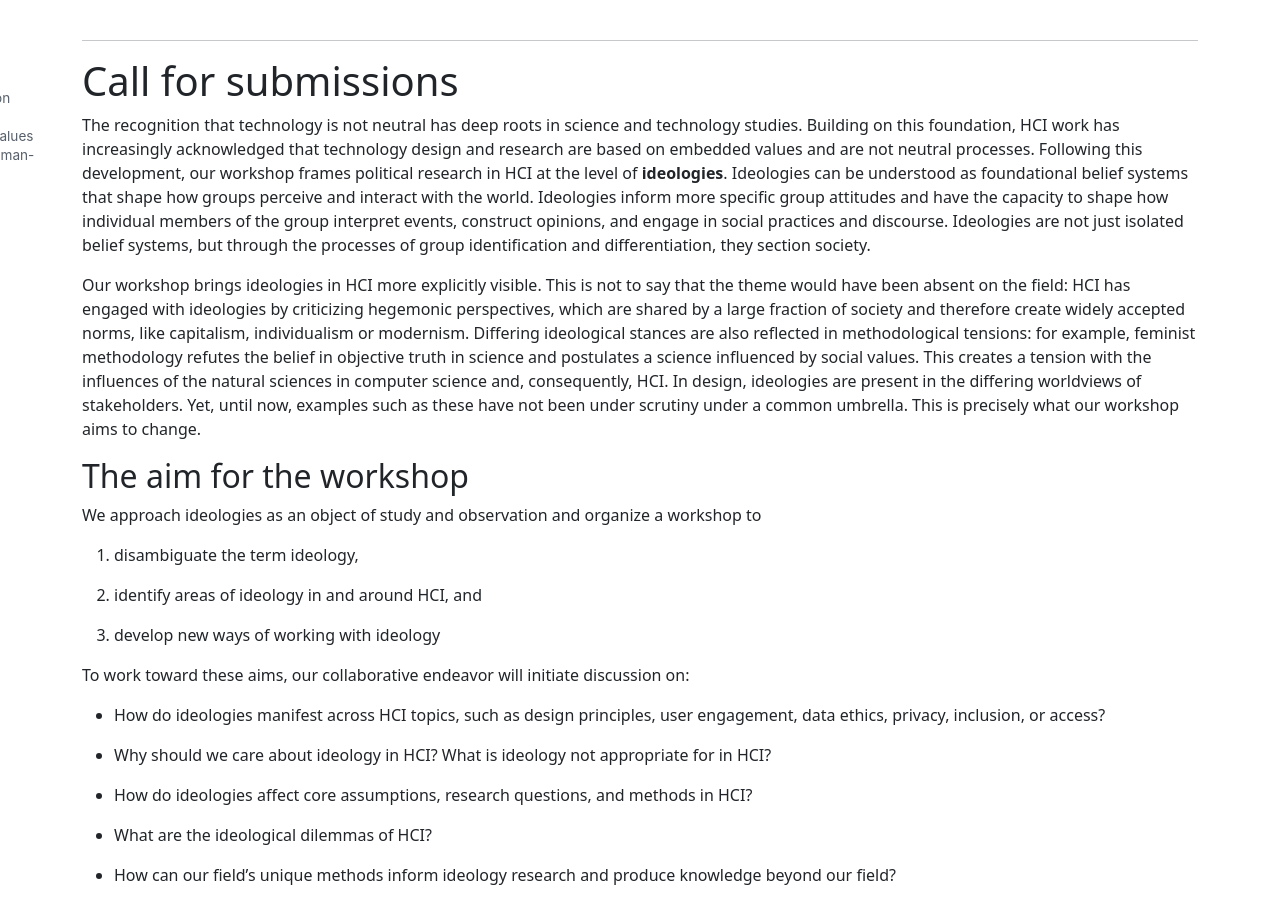
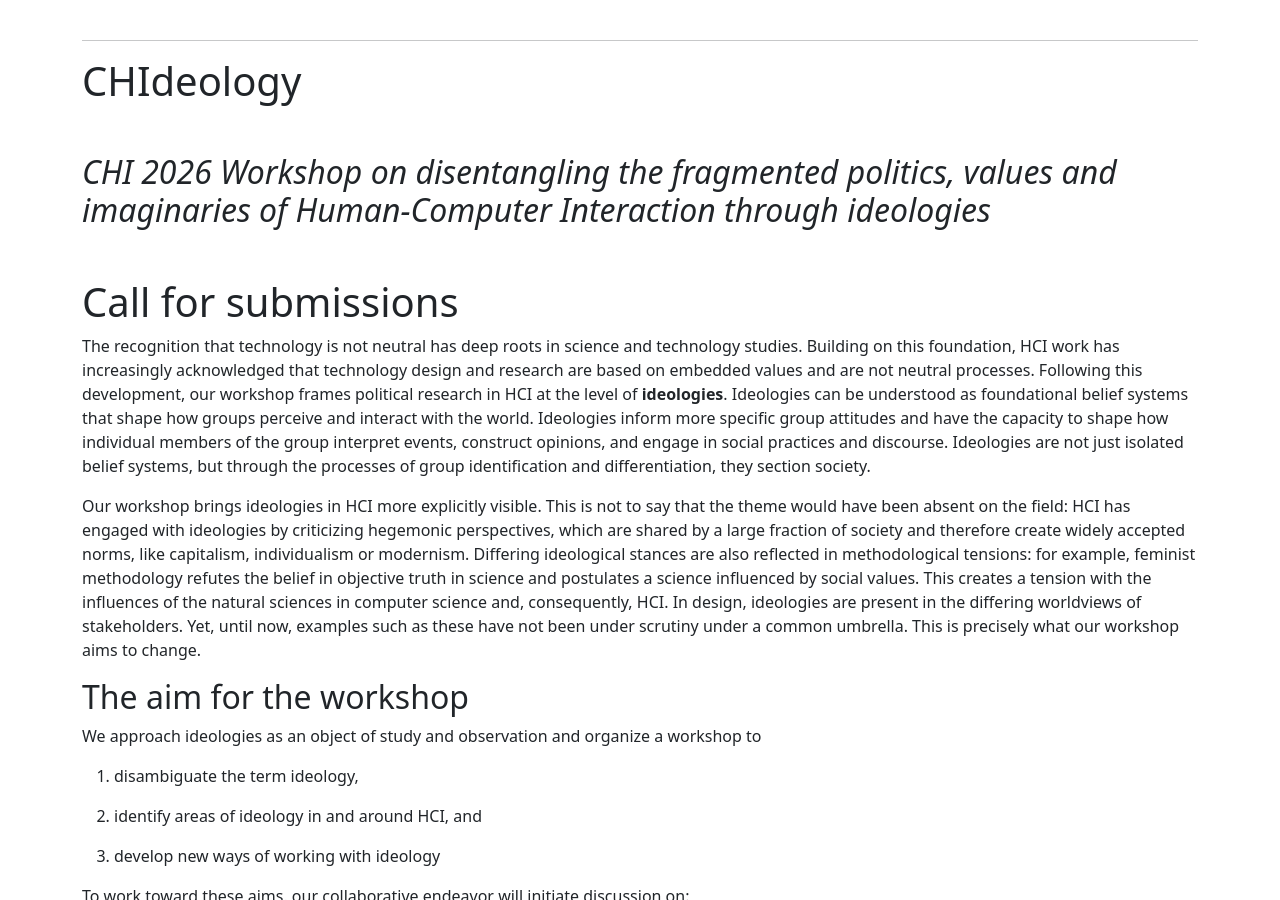
Before and after one commit to uh-soco/digital-ideologies-www, a Jekyll site: the page built from index.md, in a window 1280 px wide and 900 px high. Built offline with Jekyll 4.4.1, drawn with Linux system fonts in a browser that asks for light colours; our own code applies the rules of GitHub Pages for plain Markdown files.

Commit message:
Update index.md
tried to make it a bit more aesthetic

```diff
--- a/index.md
+++ b/index.md
@@ -2,12 +2,13 @@
 
 
 ---
-<div style="position: sticky; top: 30px; float: left; width: 200px; margin-left: -240px; border-left: 3px solid #0366d6; padding-left: 15px; font-family: -apple-system, BlinkMacSystemFont, 'Segoe UI', Helvetica, Arial, sans-serif;">
-  <h2 style="font-size: 1.25rem; margin-top: 0; color: #24292e;">CHIdeology</h2>
-  <p style="font-size: 0.85rem; color: #57606a; line-height: 1.4;">
-    CHI 2026 Workshop on disentangling the fragmented politics, values and imaginaries of Human-Computer Interaction through ideologies
-  </p>
-</div>
+# CHIdeology
+
+<br>
+
+## *CHI 2026 Workshop on disentangling the fragmented politics, values and imaginaries of Human-Computer Interaction through ideologies*
+<br>
+
 
 # Call for submissions
 
```
